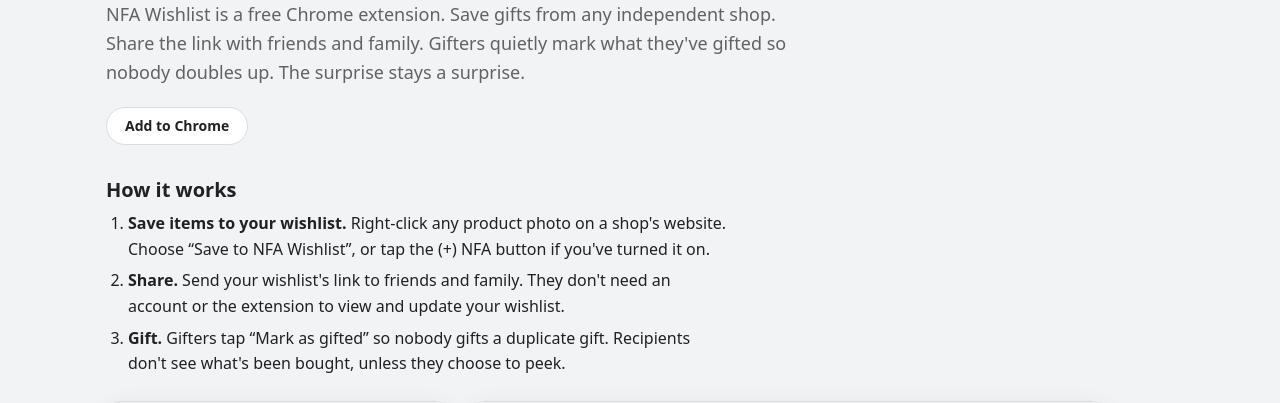
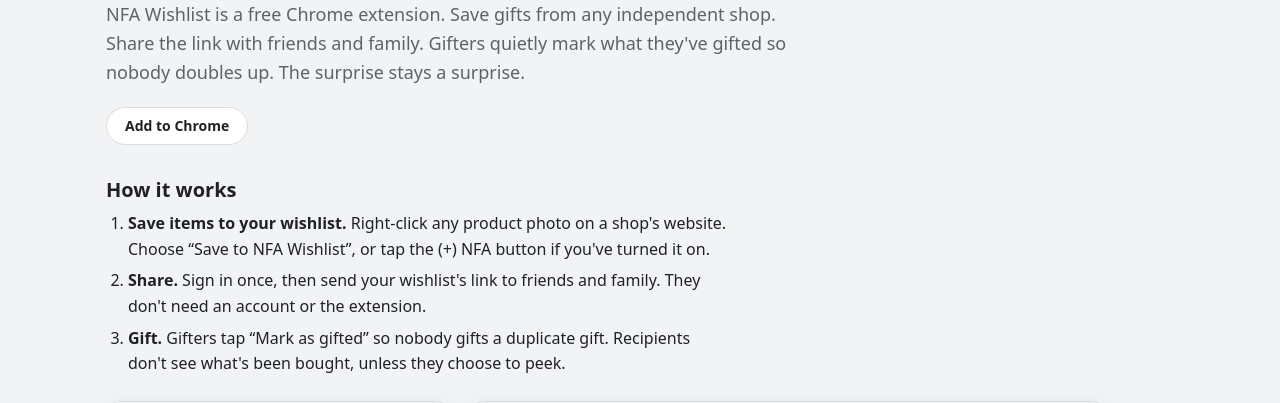
Before and after one commit to swirl2001/nfa, a plain HTML site: page index.html in a window 1280 px wide. Shown: the part 377-780 px from the top of the page. Drawn offline with Linux system fonts and the light colour scheme.

Commit message:
Home page step 2: sharing needs a sign-in
Co-Authored-By: Claude Opus 5.5 <noreply@anthropic.com>

```diff
--- a/index.html
+++ b/index.html
@@ -97,7 +97,7 @@
       <h2>How it works</h2>
       <ol class="steps">
         <li><b>Save items to your wishlist.</b> Right-click any product photo on a shop's website. Choose “Save to NFA Wishlist”, or tap the (+) NFA button if you've turned it on.</li>
-        <li><b>Share.</b> Send your wishlist's link to friends and family. They don't need an account or the extension to view and update your wishlist.</li>
+        <li><b>Share.</b> Sign in once, then send your wishlist's link to friends and family. They don't need an account or the extension.</li>
         <li><b>Gift.</b> Gifters tap “Mark as gifted” so nobody gifts a duplicate gift. Recipients don't see what's been bought, unless they choose to peek.</li>
       </ol>
       <div class="shots">
```
